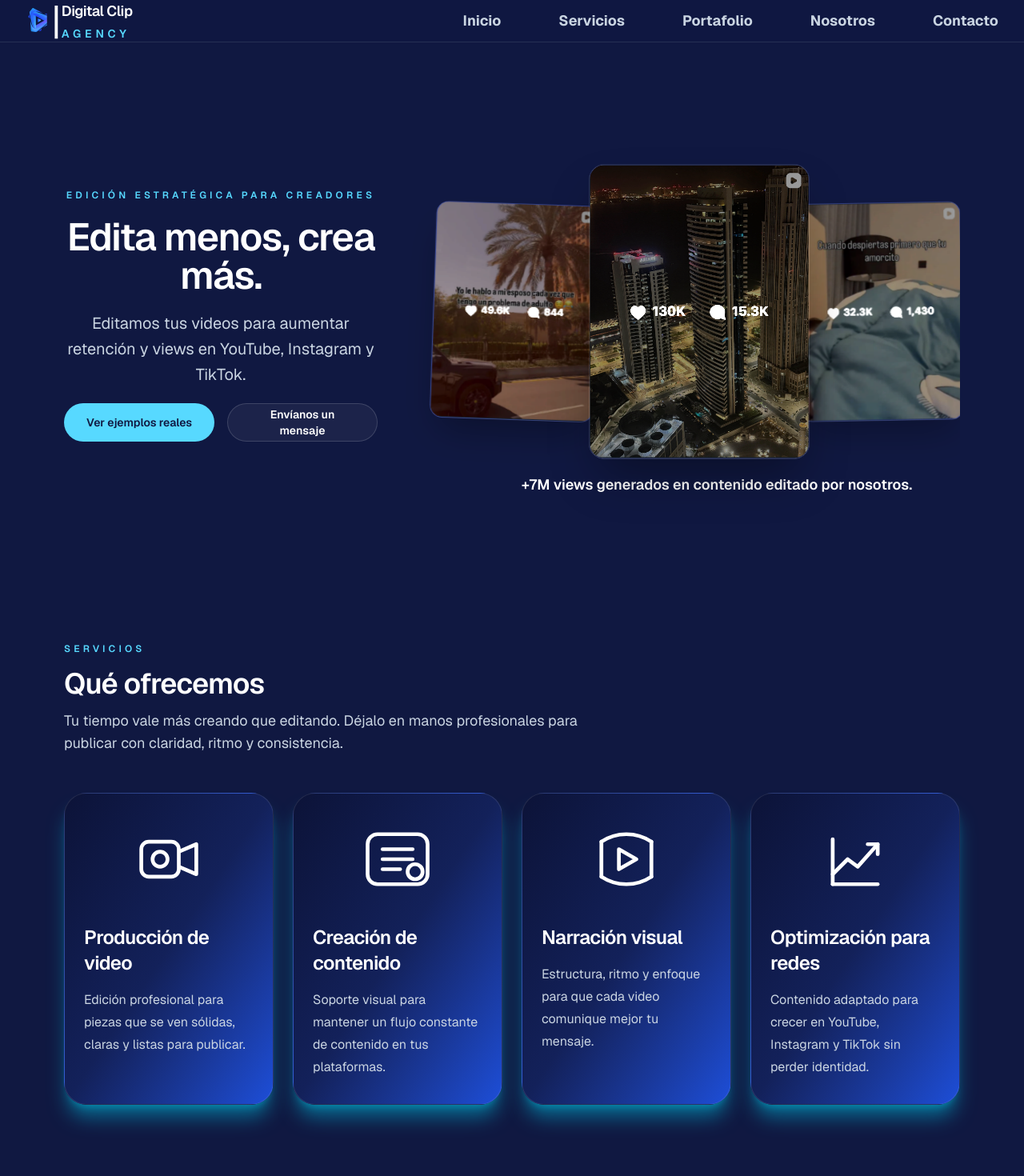
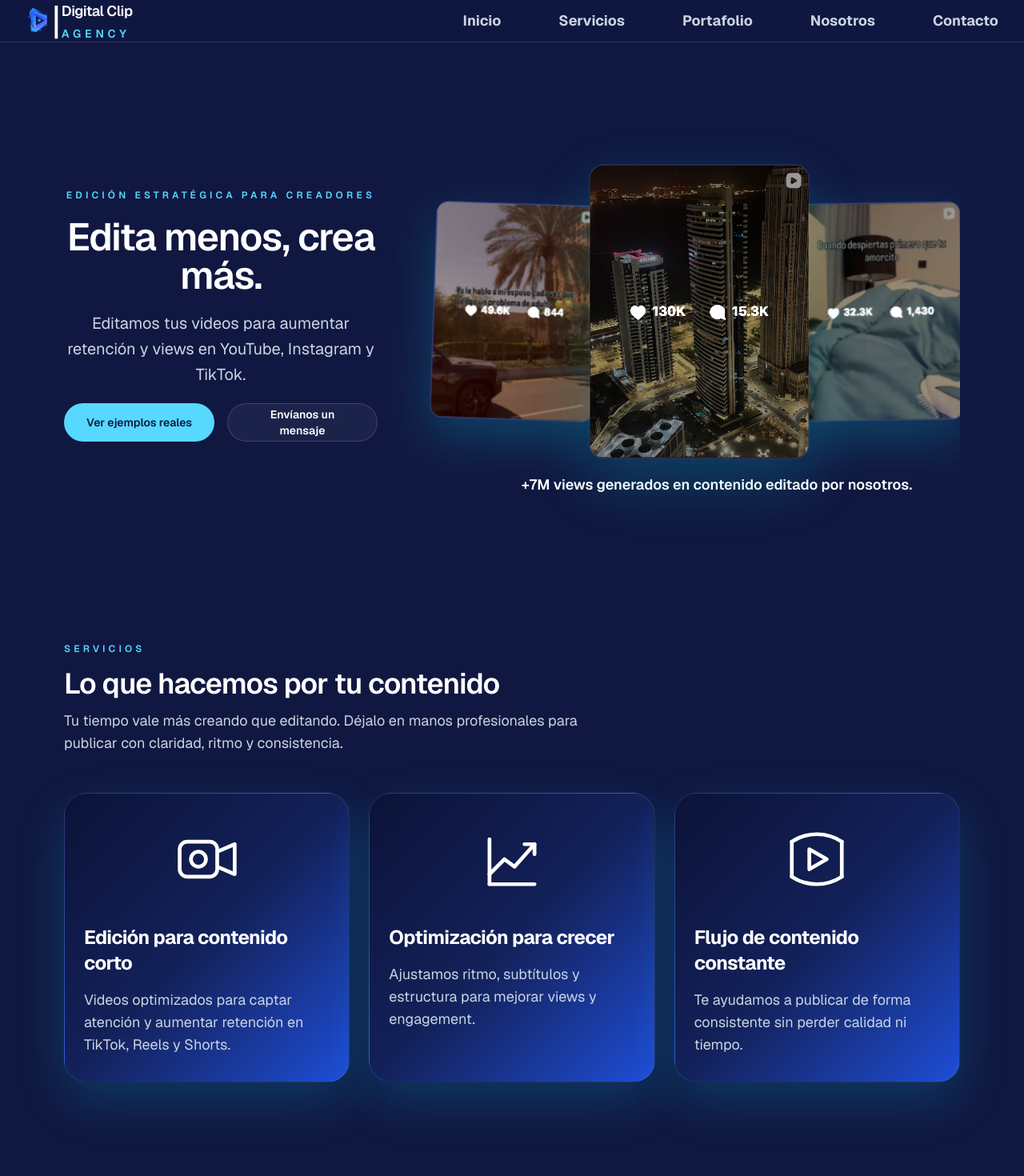
Before and after one commit to ReySlash/Digital_Clip_Agency_landing, a Next.js app: page / in a window 1280 px wide. Shown: the top 1470 px of the page at 80% size. Built offline with nearby package versions, Linux system fonts and the light colour scheme.

Commit message:
improved services section, new hover transition added to all cards

```diff
--- a/components/landing/hero-section.tsx
+++ b/components/landing/hero-section.tsx
@@ -51,7 +51,7 @@ export function HeroSection() {
                 alt="Video Proof 2"
                 width={400}
                 height={711}
-                className="h-auto w-full rounded-2xl border border-white/10 object-cover shadow-2xl shadow-black/35 brightness-200  scale-95 backdrop-blur-xs"
+                className="h-auto w-full rounded-2xl border border-white/10 object-cover shadow-[0_24px_60px_rgba(0,200,255,0.18)] transition-all duration-300 ease-out hover:-translate-y-2 hover:border-cyan-300/40 hover:shadow-[0_30px_80px_rgba(0,200,255,0.28)] brightness-200  scale-95 backdrop-blur-xs"
               />
             </div>
             <div className="relative z-30 w-[36%] max-w-45 sm:max-w-52.5 lg:max-w-57.5">
@@ -60,7 +60,7 @@ export function HeroSection() {
                 alt="Video Proof 1"
                 width={400}
                 height={711}
-                className="h-auto w-full rounded-2xl border border-white/10 object-cover shadow-2xl shadow-black/40 brightness-200 scale-120"
+                className="h-auto w-full rounded-2xl border border-white/10 object-cover shadow-[0_24px_60px_rgba(0,200,255,0.18)] transition-all duration-300 ease-out hover:-translate-y-2 hover:border-cyan-300/40 hover:shadow-[0_30px_80px_rgba(0,200,255,0.28)] brightness-200  scale-120"
               />
             </div>
             <div className="relative z-10 -ml-8 w-[36%] max-w-41.25 -rotate-1 sm:-ml-1 sm:max-w-48.75 lg:max-w-53.75 ">
@@ -69,7 +69,7 @@ export function HeroSection() {
                 alt="Video Proof 3"
                 width={400}
                 height={711}
-                className="h-auto w-full rounded-2xl border border-white/10 object-cover shadow-2xl shadow-black/30 brightness-200 scale-95 backdrop-blur-xs"
+                className="h-auto w-full rounded-2xl border border-white/10 object-cover shadow-[0_24px_60px_rgba(0,200,255,0.18)] transition-all duration-300 ease-out hover:-translate-y-2 hover:border-cyan-300/40 hover:shadow-[0_30px_80px_rgba(0,200,255,0.28)] brightness-200  scale-95 backdrop-blur-xs"
               />
             </div>
           </div>
--- a/components/landing/portfolio-section.tsx
+++ b/components/landing/portfolio-section.tsx
@@ -24,7 +24,7 @@ export function PortfolioSection() {
                 rel="noreferrer"
                 className="group block h-full"
               >
-                <article className="flex h-full flex-col overflow-hidden rounded-[1.75rem] border border-white/10 bg-linear-to-br from-[#0c1338] via-[#13215a] to-[#1d4ed8] transition group-hover:shadow-xl group-hover:shadow-cyan-500/50 group-hover:ring-1 group-hover:ring-cyan-400/60">
+                <article className="flex h-full flex-col overflow-hidden rounded-[1.75rem] border border-white/10 bg-linear-to-br from-[#0c1338] via-[#13215a] to-[#1d4ed8] shadow-[0_24px_60px_rgba(0,200,255,0.18)] transition-all duration-300 ease-out hover:-translate-y-2 hover:border-cyan-300/40 hover:shadow-[0_30px_80px_rgba(0,200,255,0.28)]">
                   <div className="relative h-52 overflow-hidden border-b border-white/10">
                     <Image
                       src={project.thumbnail}
--- a/components/landing/services-section.tsx
+++ b/components/landing/services-section.tsx
@@ -15,10 +15,10 @@ export function ServicesSection() {
           />
         </ScrollReveal>
 
-        <div className="grid auto-rows-fr gap-6 md:grid-cols-2 xl:grid-cols-4">
+        <div className="grid auto-rows-fr gap-6 grid-cols-1 md:grid-cols-3">
           {siteData.services.items.map((service, index) => (
             <ScrollReveal key={service.title} delay={index * 100}>
-              <article className="flex h-full flex-col rounded-[1.75rem] border border-white/10 bg-linear-to-br from-[#0c1338] via-[#13215a] to-[#1d4ed8] px-6 py-8 shadow-xl shadow-cyan-500/50 ">
+              <article className="flex h-full flex-col rounded-[1.75rem] border border-white/10 bg-linear-to-br from-[#0c1338] via-[#13215a] to-[#1d4ed8] px-6 py-8 shadow-[0_24px_60px_rgba(0,200,255,0.18)] transition-all duration-300 ease-out hover:-translate-y-2 hover:border-cyan-300/40 hover:shadow-[0_30px_80px_rgba(0,200,255,0.28)]">
                 <div className="flex justify-center">
                   <Image
                     src={service.icon}
@@ -27,10 +27,10 @@ export function ServicesSection() {
                     height={100}
                   />
                 </div>
-                <h3 className="mt-8 text-2xl font-semibold tracking-tight text-white text-center md:text-start">
+                <h3 className="mt-8 text-2xl font-bold tracking-tight text-white text-center md:text-start">
                   {service.title}
                 </h3>
-                <p className="mt-4 flex-1 text-base leading-7 text-slate-300 text-center md:text-start">
+                <p className="mt-4 flex-1 text-base leading-7 text-slate-300 sm:text-lg text-center md:text-start">
                   {service.description}
                 </p>
               </article>
--- a/lib/site-data.ts
+++ b/lib/site-data.ts
@@ -21,33 +21,27 @@ export const siteData = {
     },
   },
   services: {
-    title: "Qué ofrecemos",
+    title: "Lo que hacemos por tu contenido",
     description:
       "Tu tiempo vale más creando que editando. Déjalo en manos profesionales para publicar con claridad, ritmo y consistencia.",
     items: [
       {
-        title: "Producción de video",
+        title: "Edición para contenido corto",
         icon: "/video-production.svg",
         description:
-          "Edición profesional para piezas que se ven sólidas, claras y listas para publicar.",
+          "Videos optimizados para captar atención y aumentar retención en TikTok, Reels y Shorts.",
       },
       {
-        title: "Creación de contenido",
-        icon: "/content-creation.svg",
+        title: "Optimización para crecer",
+        icon: "/social-optimization.svg",
         description:
-          "Soporte visual para mantener un flujo constante de contenido en tus plataformas.",
+          "Ajustamos ritmo, subtítulos y estructura para mejorar views y engagement.",
       },
       {
-        title: "Narración visual",
+        title: "Flujo de contenido constante",
         icon: "/visual-narration.svg",
         description:
-          "Estructura, ritmo y enfoque para que cada video comunique mejor tu mensaje.",
-      },
-      {
-        title: "Optimización para redes",
-        icon: "/social-optimization.svg",
-        description:
-          "Contenido adaptado para crecer en YouTube, Instagram y TikTok sin perder identidad.",
+          "Te ayudamos a publicar de forma consistente sin perder calidad ni tiempo.",
       },
     ],
   },
```
